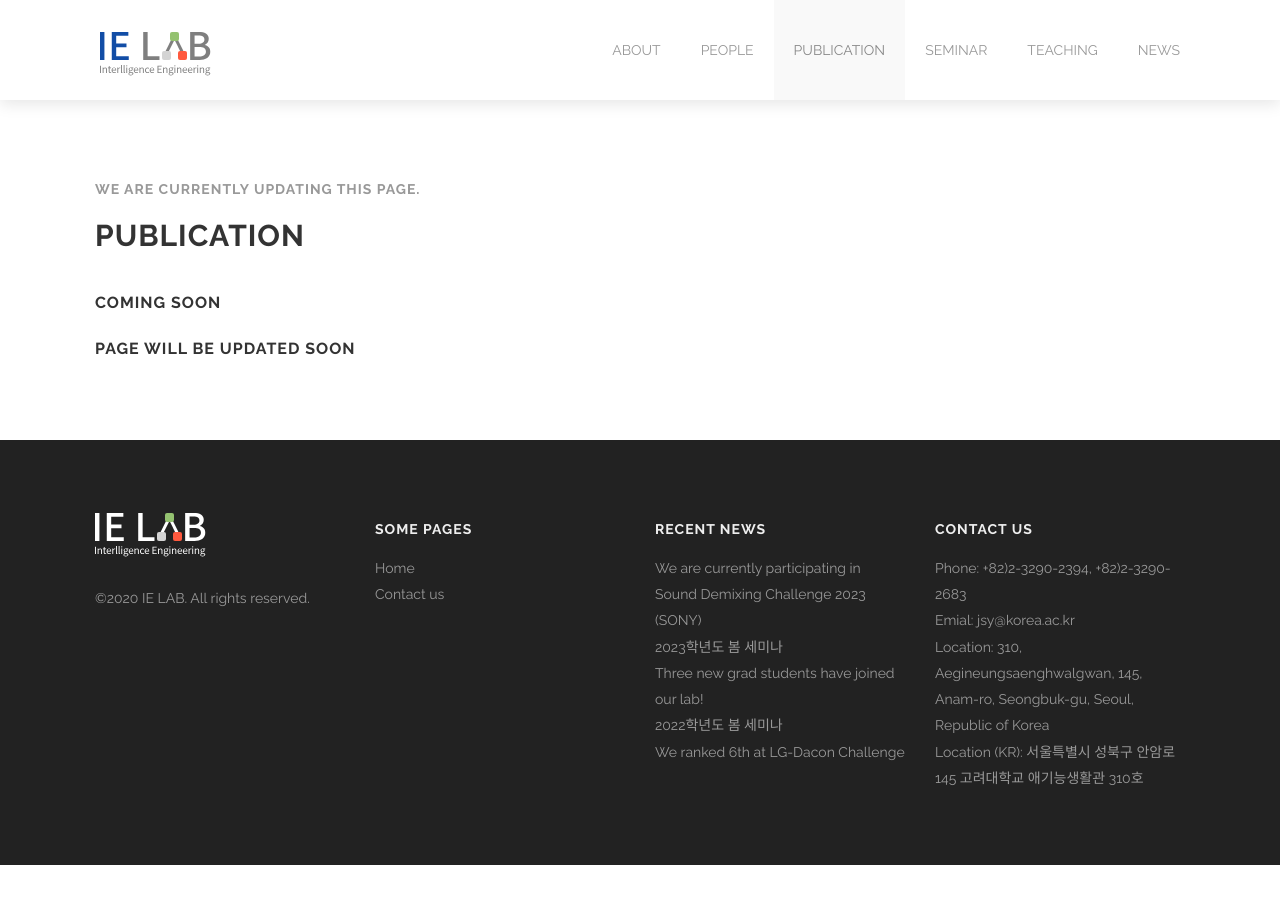
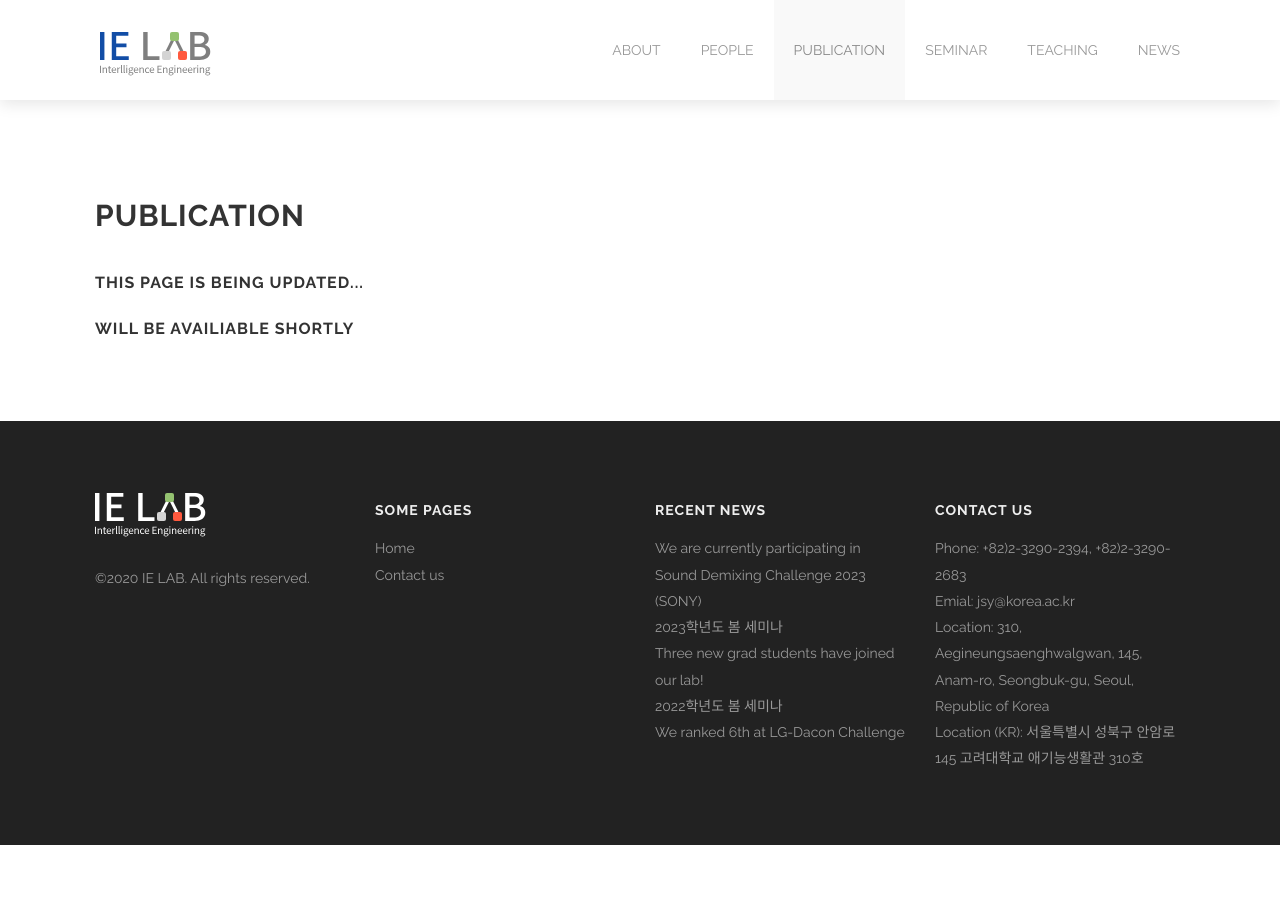
Before and after one commit to kuielab/kuielab.github.io, a Jekyll site: the page built from publication.html, in a window 1280 px wide. Built offline with Jekyll 4.4.1, drawn with Linux system fonts in a browser that asks for light colours.

Commit message:
Update publication.html

```diff
--- a/publication.html
+++ b/publication.html
@@ -6,13 +6,13 @@ section_id: publication
 <div class="full">
   <div class="row">
     <div class="large-12 columns">
-      <h4 style="color: #999">We are currently updating this page.</h4>
+      <h4 style="color: #999"></h4>
       <h2>Publication</h2>
       <div class="spacing"></div>
       <div>
-        <h3>COMING SOON</h3>
+        <h3>This page is being updated...</h3>
         <ul>
-          <h3>Page will be updated soon</h3>
+          <h3>will be availiable shortly</h3>
       </div>
     </div>
   </div>
```
